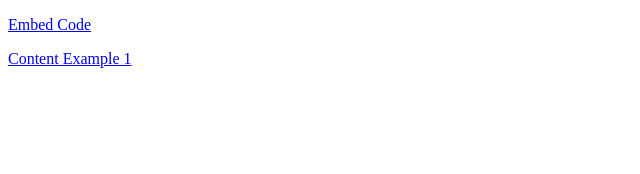
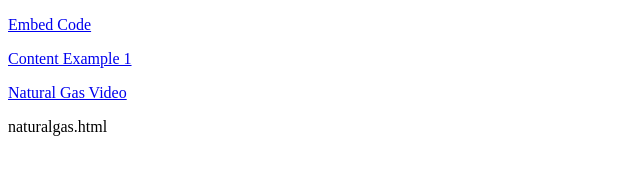
Before and after one commit to avaas19/ukraineh5p, a plain HTML site: page index.html in a window 1280 px wide. Shown: the whole page, without its empty margins (0-640 px from the left). Drawn offline with Linux system fonts and the light colour scheme.

Commit message:
Update index.html

```diff
--- a/index.html
+++ b/index.html
@@ -3,8 +3,8 @@
 <body>
 	<p><a href="/ukraineh5p/embedcode.html">Embed Code</a></p>
 	<p><a href="/ukraineh5p/h5p-standalone-1.3.x/demo/content-example-1.html">Content Example 1</a></p>
-
-
+	<p><a href="/ukraineh5p/h5p-standalone-1.3.x/demo/naturalgas.html">Natural Gas Video</a></p>
+	naturalgas.html
 
 </body>
 </html>
```
